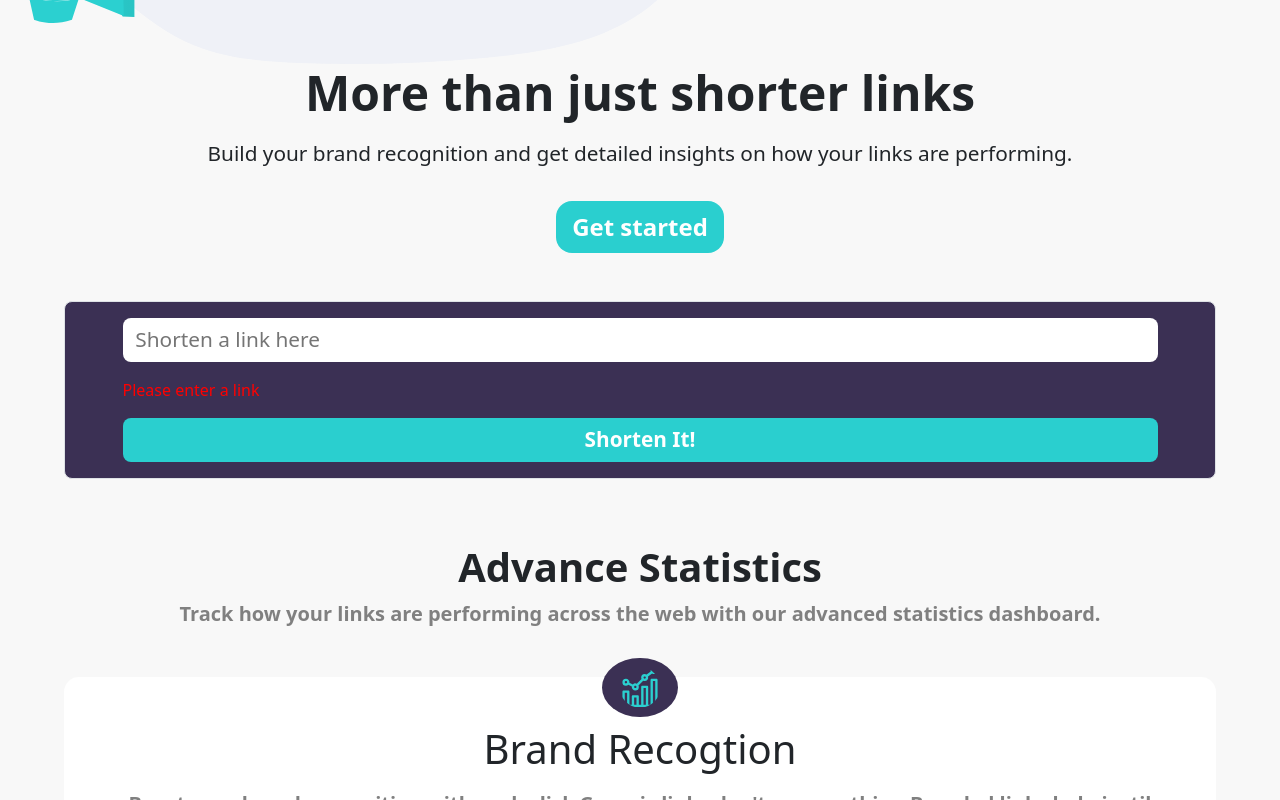
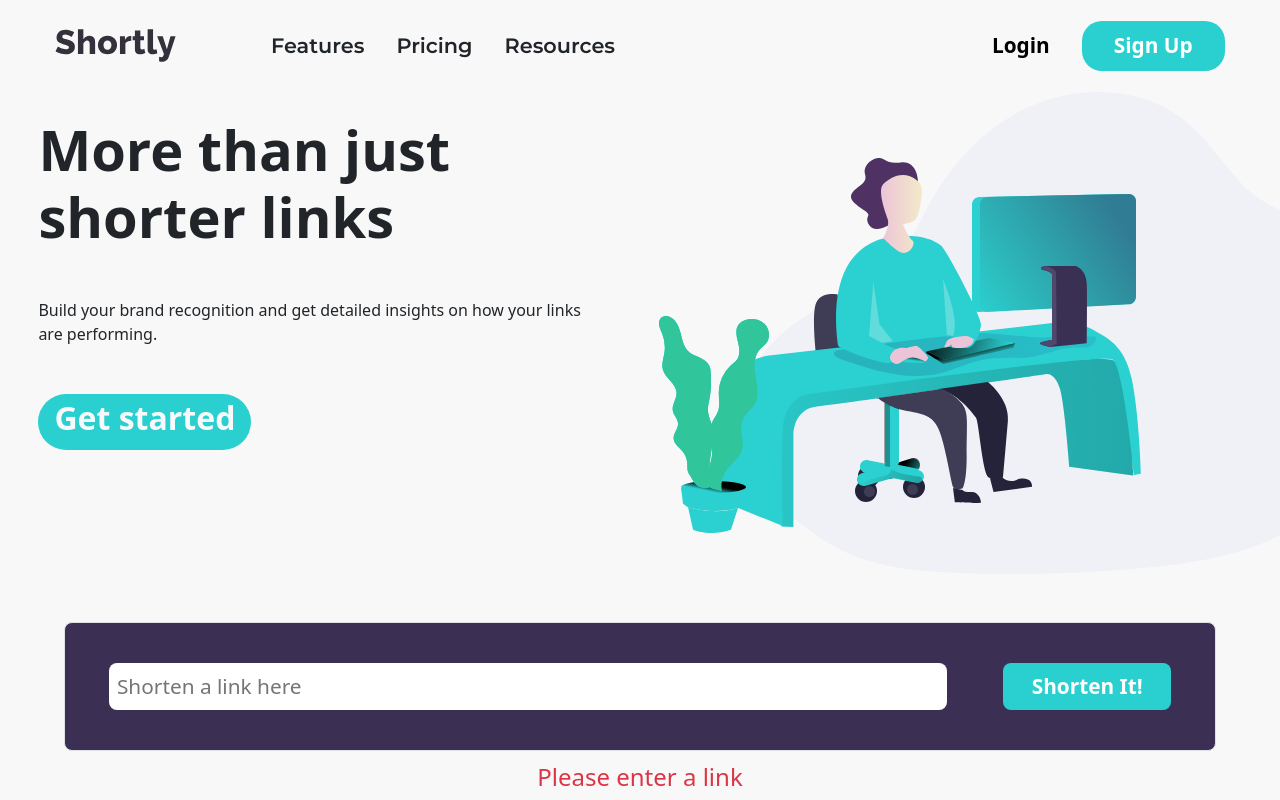
Before and after one commit to AZP7/URL-shorter, a React (Vite) app: page / in a window 1280 px wide. Both pictures are taken after a click on the button "Shorten It!". Built offline with nearby package versions, Linux system fonts and the light colour scheme.

Commit message:
complete my project!

```diff
--- a/src/Footer/Footer.css
+++ b/src/Footer/Footer.css
@@ -3,7 +3,12 @@
 }
 .boost_L {
     width: 100%;
+    height: 20vh;
+    overflow: hidden;
     background-color:hsl(257, 27%, 26%) ;
+}
+.boost_L img{
+    width: 100%;
 }
 .boo_get button{
     font-size: 1.4rem;
@@ -42,3 +47,32 @@
     margin-right: 1rem;
 
 }
+@media(min-width:992px){
+    .boost_L{
+        height: 35vh !important;
+        overflow: hidden;
+    }
+    .boo_get h1{
+        font-weight: 700;
+    }
+    .boo_get button{
+        transition: all .5s ease;
+        font-weight: 660 !important;
+    }
+    .boo_get button:hover{
+        background-color: hsl(180, 100%, 78%);
+    }
+    .social{
+        width: 20% !important;
+    }
+    .about>ul{
+        margin-top: 0 !important;
+        padding-top: 1rem;
+    }
+    .about>ul>li{
+        transition: all .7s ease;
+    }
+    .about>ul>li:hover{
+        color: hsl(180, 100%, 78%);
+    }
+}
--- a/src/Footer/Footer.jsx
+++ b/src/Footer/Footer.jsx
@@ -1,6 +1,7 @@
-import React from 'react'
+import React ,{useState,useEffect}from 'react'
 import '../Footer/Footer.css'
 import boostL from '../assets/images/bg-boost-mobile.svg'
+import BoostL from '../assets/images/bg-boost-desktop.svg'
 import facebook from '../assets/images/icon-facebook.svg'
 import instagram from '../assets/images/icon-instagram.svg'
 import twitters from '../assets/images/icon-twitter.svg'
@@ -8,13 +9,28 @@ import pinterest from '../assets/images/icon-pinterest.svg'
 
 
 function Footer() {
+      const [desktop,setDesktop] = useState()
+
+      useEffect(()=>{
+          const HandleResize = ()=>{
+              setDesktop(()=>{return window.innerWidth > 991 })
+          }
+
+          window.addEventListener('resize',HandleResize)
+          HandleResize()
+          return(()=>{
+              window.removeEventListener('resize',HandleResize)
+          })
+
+      },[])
+
   return (
 
     <footer className='footer'>
 
           <div className="boost_L position-relative d-flex align-items-center justify-content-center flex-column"
           >
-              <img src={boostL} alt="" className='' />
+              <img src={desktop ?BoostL : boostL} alt="" className='' />
               <div className="boo_get position-absolute w-100 d-flex flex-column justify-content-center align-items-center">
                   <h1 className='text-light'>Boost your links today</h1>
                   <button className='border-0 rounded rounded-5 mt-3 text-light' >Get Started</button>
@@ -23,9 +39,9 @@ function Footer() {
 
           </div>
 
-          <div className="about p-0 ">
-                <h2 className='text-light pt-4'>Shortly</h2>
-                <ul>
+          <div className="about pb-lg-5 d-lg-flex pt-lg-5 align-items-lg-start justify-content-lg-around p-0 ">
+                <h2 className=' text-light pt-4 pt-lg-2'>Shortly</h2>
+                <ul className=''>
                   <span>Features</span>
                   <li>Link Shortening</li>
                   <li>Branded Links</li>
--- a/src/Section/Section.css
+++ b/src/Section/Section.css
@@ -56,8 +56,6 @@
 .result_link span{
     font-size: 1.3rem;
     overflow-x: hidden;
-}
-.result_link span{
     width: 100%;
 }
 .short_link{
@@ -106,3 +104,79 @@
     margin-top: 2rem;
     border-radius: 15px;
 }
+@media(min-width:992px){
+    .main{
+        padding-left: 2.4rem;
+    }
+    .icon_container {
+        width: 50%;
+    }
+    .D_intro{
+        width: 45%;
+    }
+    .D_intro h1{
+        font-weight: 700;
+        font-size:3.5rem;
+    }
+    .D_intro button{
+        font-weight: 700;
+        background-color: hsl(180, 66%, 49%);
+        cursor: pointer;
+        outline: none;
+    }
+    .get_Link input{
+        width: 75%;
+    }
+    .get_Link button{
+        width: 15%;
+    }
+    .result_link .original_link{
+        width: 45% !important;
+        color: red;
+        text-wrap: nowrap;
+        border-bottom: none !important;
+    }
+    .result_link .short_link{
+        width: 30% !important;
+    }
+    .result_link button{
+        width: 10%;
+        font-size: 1.3rem !important;
+    }
+    .advance{
+        width: 40% !important;
+        text-align: center;
+    }
+    .advance h1{
+        font-size: 1.8rem !important;
+    }
+    .advance p{
+        font-size:1rem !important;
+    }
+    .three_things >div{
+        width: 28% !important;
+        padding-bottom: 2.5rem;
+        border: 1px solid rgb(230, 230, 230);
+    }
+    .three_things>div>h1{
+        width: 100%;
+        margin-bottom: 1rem;
+        font-size: 1.4rem !important;
+
+    }
+    .three_things>div>p{
+        margin-bottom: 1rem;
+        font-size: .7rem !important;
+        text-align: left !important;
+
+    }
+    .three_things >div>img{
+        padding: .5rem .7rem !important;
+    }
+    .detail{
+        transform: translateY(10%);
+    }
+    .fully{
+        transform: translateY(20%);
+    }
+}
--- a/src/Section/Section.jsx
+++ b/src/Section/Section.jsx
@@ -1,7 +1,6 @@
 import React, { useEffect, useState } from 'react';
 import './Section.css';
 import workingIcon from '../assets/images/illustration-working.svg'
-import linkBG from '../assets/images/bg-boost-mobile.svg'
 import brand from '../assets/images/icon-brand-recognition.svg'
 import detail from '../assets/images/icon-detailed-records.svg'
 import fully from '../assets/images/icon-fully-customizable.svg'
@@ -64,16 +63,42 @@ function Section() {
             console.log('cannot copy!')
         }
     }
+    const [desktop,setDesktop] = useState()
+
+    useEffect(()=>{
+        const HandleResize = ()=>{
+            setDesktop(()=>{return window.innerWidth > 991 })
+        }
+
+        window.addEventListener('resize',HandleResize)
+        HandleResize()
+        return(()=>{
+            window.removeEventListener('resize',HandleResize)
+        })
+
+    },[])
+
+
 
   return(
     <section className='section_'>
 
-        <div className="main">
+        <div className="main d-lg-flex flex-lg-row-reverse justify-content-lg-between align-items-lg-start">
 
-            <div className='icon_container'>
-                <img src={workingIcon} alt="" />
+            <div className='icon_container '>
+                <img src={workingIcon} alt="" className='' />
             </div>
 
+                {
+                    desktop ?
+                    <div className="D_intro ">
+                            <h1 className='mb-3 mt-4'>More than just shorter links</h1>
+                            <p className='mt-5 mb-5'>Build your brand recognition and get detailed insights on
+                                how your links are performing.
+                            </p>
+                            <button className='ps-3 pe-3 fs-2 text-light border-0 pb-2 rounded rounded-5'>Get started</button>
+                    </div>
+                    :
                     <div className="intro d-flex flex-column align-items-center">
                         <h1 className='text-center mb-3'>More than just shorter links</h1>
                         <p className='text-center'>Build your brand recognition and get detailed insights on
@@ -81,28 +106,32 @@ function Section() {
                         </p>
                         <button className='mt-3 rounded-4'>Get started</button>
                     </div>
+            }
 
         </div>
 
         <div className="create_links mt-5 d-flex flex-column align-items-center justify-content-start">
 
-            <div className='get_Link border rounded rounded-3 d-flex flex-column align-items-center justify-content-center '>
-                <input type="text" value={takeLink} onChange={GetTheLink} placeholder='Shorten a link here' className='mt-3 border-0 mb-3 rounded rounded-3'/>
-                {error && <p className="error-message">{error}</p>}
+            <div className='get_Link ps-lg-3 pe-lg-3 pt-lg-4 pb-lg-4 justify-content-lg-around flex-lg-row border rounded rounded-3 d-flex flex-column align-items-center justify-content-center '>
+                <input type="text" value={takeLink} onChange={GetTheLink} placeholder='Shorten a link here' className='mt-3 ps-lg-2 pe-lg-2 pt-lg-2 pb-lg-2 border-0 mb-3 rounded rounded-3'/>
 
-                <button  onClick={Generate} className='mb-3 border-0 rounded rounded-3' >Shorten It!</button>
+                {desktop ? null :error && <p className="error-message">{error}</p>}
+
+                <button  onClick={Generate} className='mb-3 mb-lg-0 border-0 ps-lg-2 pe-lg-2 pt-lg-2 pb-lg-2 rounded rounded-3' >Shorten It!</button>
 
             </div>
+            {desktop ?  error && <p className="error-message text-danger mt-2 fs-4">{error}</p> :null}
+
             <div className='results-container w-100 d-flex flex-column  justify-content-center align-items-center'>
                 {
                     ShowResult.map((content,index)=>(
                         takeLink.map((link,index1)=>(
                             index === index1 ?
-                                <div key={index} className='result_link mt-4 rounded rounded-3 border d-flex flex-column align-items-center justify-content-center'>
+                                <div key={index} className='result_link mt-4 flex-lg-row rounded rounded-3 border d-flex flex-column align-items-center justify-content-center'>
 
-                                    <span key={index1} className='pt-2 ps-2 pb-2 border-bottom border-2 text-left'>{link}</span>
-                                    <span className='short_link pt-3 ps-2 pb-3 text-left text-wrap'>{content}</span>
-                                    <button className='mt-3 mb-3 rounded rounded-3 border-0' onClick={()=>copyText(content)}>
+                                    <span key={index1} className='original_link me-lg-3 pt-2 ps-2 pb-2 border-bottom border-2 text-left'>{link}</span>
+                                    <span className='short_link ms-lg-3 me-lg-2 pt-3 ps-2 pb-3 text-left text-wrap'>{content}</span>
+                                    <button className='mt-3 mb-3 me-lg-0 rounded rounded-3 border-0 pt-lg-0' onClick={()=>copyText(content)}>
                                         {copy === content ? 'copied' : 'copy'}
                                     </button>
                                 </div>
@@ -115,31 +144,31 @@ function Section() {
 
         </div>
 
-        <div className="statistics mt-5">
-            <div className="advance ">
-                <h1 className='mt-3 fs-1'>Advance Statistics</h1>
+        <div className="statistics mb-lg-5 mt-5 d-lg-flex flex-lg-column align-items-lg-center justify-content-lg-center">
+            <div className="advance">
+                <h1 className='mt-3 fs-1 mb-lg-3'>Advance Statistics</h1>
                 <p className='text-center ps-3 pe-3 fs-5'>Track how your links are performing across the web with our
                     advanced statistics dashboard.
                 </p>
             </div>
-            <div className="three_things w-100 d-flex flex-column align-items-center justify-content-center">
-                <div className="brand">
+            <div className="three_things mb-lg-5 justify-content-lg-evenly flex-lg-row w-100 d-flex flex-column align-items-center justify-content-center">
+                <div className="brand ">
                     <img src={brand} alt="" />
-                    <h1 className='mt-5 mb-3'>Brand Recogtion</h1>
+                    <h1 className='mt-5 mb-3 text-left ps-3'>Brand Recogtion</h1>
                     <p className='text-center ps-3 pe-3 fs-5'>Boost your brand recognition with each click.Generic links
                         don't mean a thing.Branded links help instil confidence in your content.
                     </p>
                 </div>
                 <div className="detail">
                     <img src={detail} alt="" />
-                    <h1 className='mt-5 mb-3'>Detailed Records</h1>
+                    <h1 className='mt-5 mb-3 ps-3'>Detailed Records</h1>
                     <p className='text-center ps-3 pe-3 fs-5'>Gain insights into who is clicking your links.Knowing when where people engage
                         with your content helps infog better decisions.
                     </p>
                 </div>
                 <div className="fully">
                     <img src={fully} alt="" />
-                    <h1 className='mt-5 mb-3'>Fully Customizable</h1>
+                    <h1 className='mt-5 mb-3 ps-3'>Fully Customizable</h1>
                     <p className='text-center ps-3 pe-3 fs-5'>Impreove brand awareness content discoverability through customizable links,
                         supercharging audience engagement.
                     </p>
```
Lines whose indentation alone changed are shown as unchanged.
